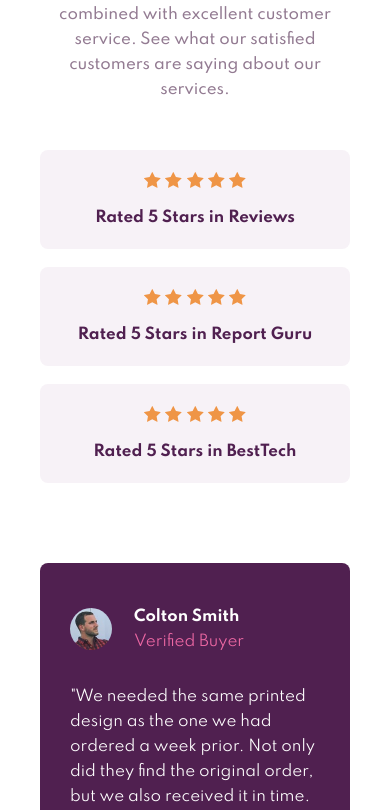
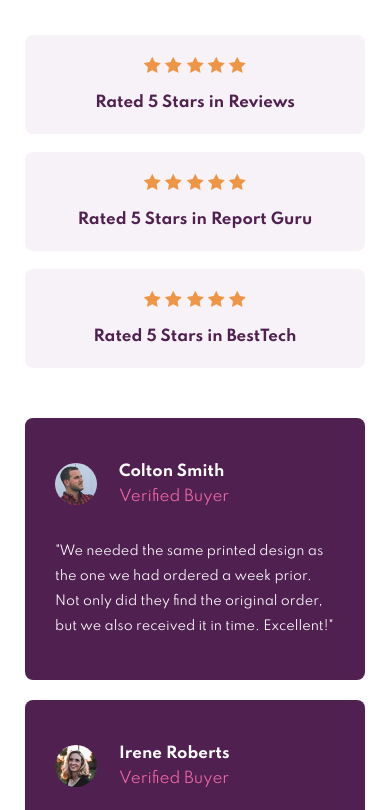
Before and after one commit to Jerry-Reis/FrontEnd-Mentor-Challenge-05-Social-Proof-Section, a plain HTML site: page index.html in a window 390 px wide. Shown: the part 278-1088 px from the top of the page. Drawn offline with Linux system fonts and the light colour scheme.

Commit message:
Fixed mobile layout

```diff
--- a/css/style.css
+++ b/css/style.css
@@ -48,7 +48,7 @@ body {
 .backg-top {
     flex: 1;
 
-    background-image: url(../images/bg-pattern-top-desktop.svg);
+    background-image: url('../images/bg-pattern-top-desktop.svg');
     background-repeat: no-repeat;
     background-size: contain;
 
@@ -59,7 +59,7 @@ body {
 .backg-bottom {
     flex: 1;
 
-    background-image: url(../images/bg-pattern-bottom-desktop.svg);
+    background-image: url('../images/bg-pattern-bottom-desktop.svg');
     background-repeat: no-repeat;
     background-size: contain;
 
@@ -78,6 +78,8 @@ body {
     flex-direction: column;
     justify-content: center;
     align-items: center;
+
+    margin: 8rem 2.5rem;
 }
 
 .top {
@@ -216,7 +218,15 @@ body {
 /*::::::: Responsive devices ::::::::*/
 
 @media (max-width: 1024px) {
-    .backg-top,
+    .backg-top {
+        background-image: url('../images/bg-pattern-top-mobile.svg');
+        background-repeat: no-repeat;
+        background-size: contain;
+
+        position: relative;
+        top: 0px;
+    }
+
     .backg-bottom {
         display: none;
     }
@@ -225,7 +235,7 @@ body {
         top: 0;
         max-width: 390px;
         height: auto;
-        margin: 4rem;
+        margin: 8rem 2.5rem;
     }
 
     .top {
@@ -234,6 +244,8 @@ body {
         justify-content: center;
 
         height: auto;
+
+        margin-bottom: 5rem;
     }
 
     .title {
@@ -243,6 +255,14 @@ body {
     .title h1,
     p {
         text-align: center;
+    }
+
+    .title h1 {
+        font-size: 2.9rem;
+    }
+
+    .title p {
+        font-size: 1.4rem;
     }
 
     .ratings {
@@ -285,4 +305,8 @@ body {
     .card:nth-child(2) {
         margin: 2rem 0rem;
     }
+
+    .card cite {
+        font-size: 1.28rem;
+    }
 }
--- a/index.html
+++ b/index.html
@@ -20,7 +20,7 @@
             <div class="backg-top"></div>
             <div class="backg-bottom"></div>
 
-            <div class="container">
+            <main class="container">
                 <div class="top">
                     <div class="title">
                         <h1>10,000+ of our users love our products.</h1>
@@ -206,7 +206,7 @@
                         >
                     </div>
                 </div>
-            </div>
+            </main>
         </div>
     </body>
 </html>
```
